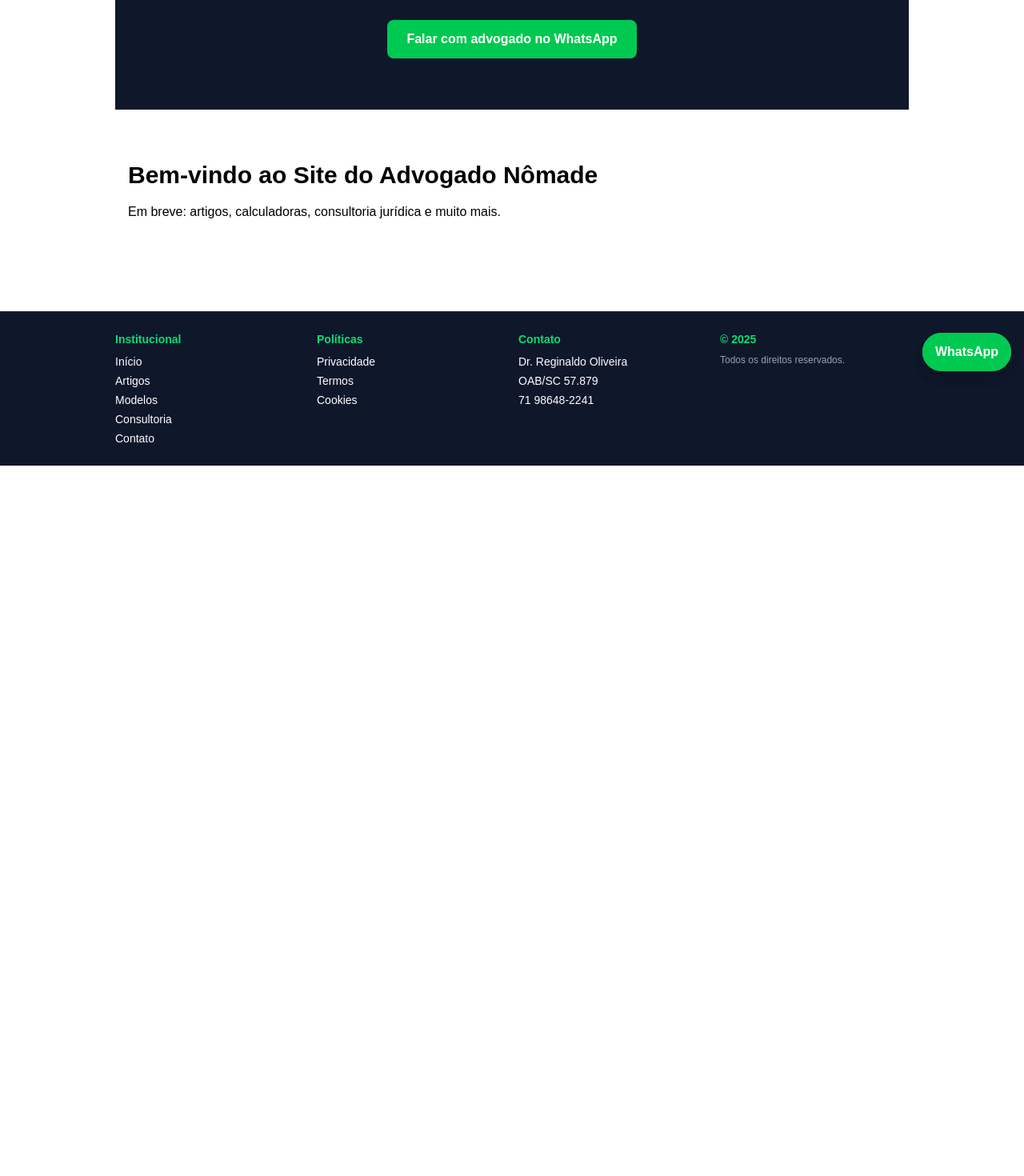
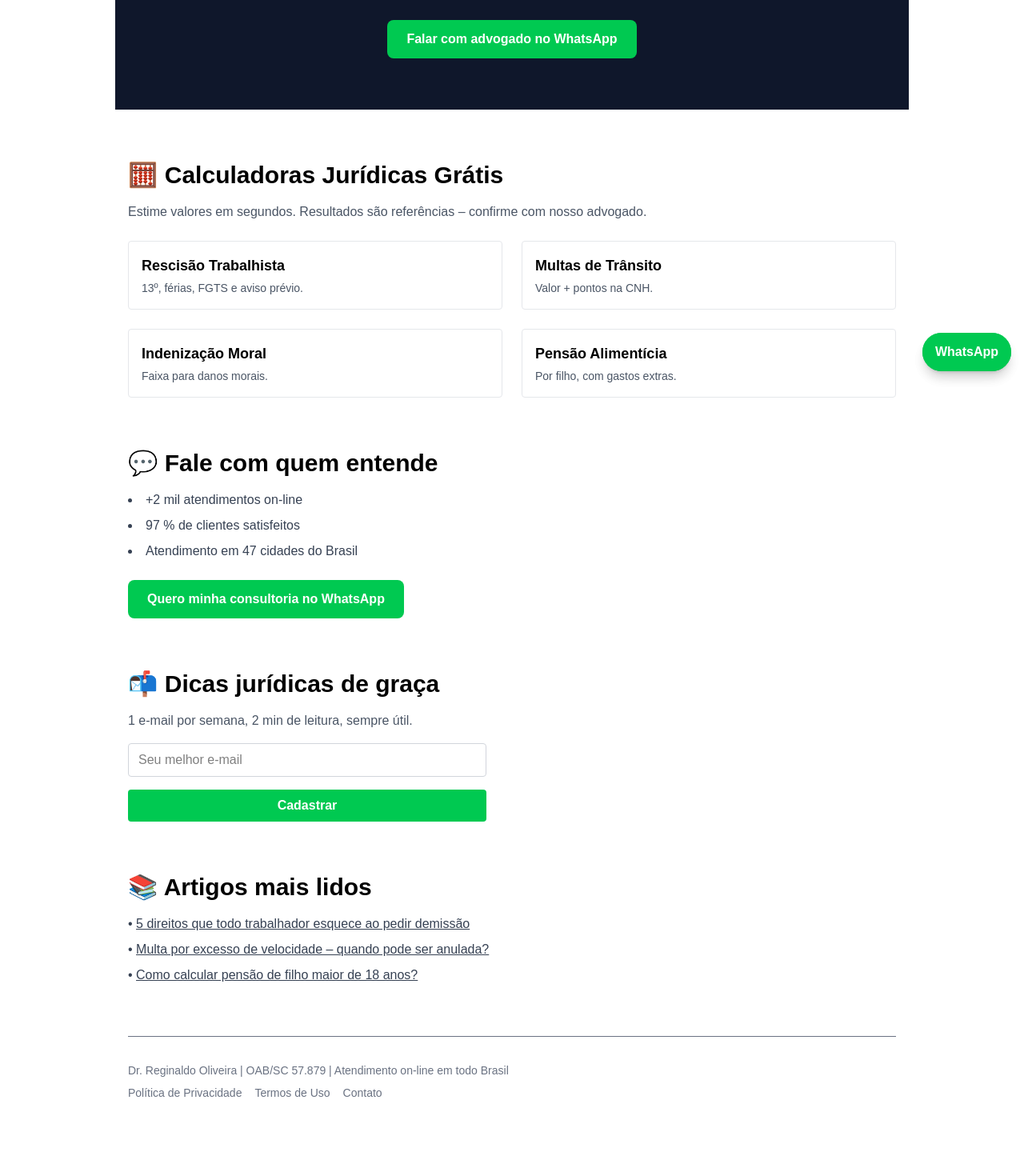
Before and after one commit to mestrereginaldo-site/advogadonomade1, a Next.js app: page / in a window 1280 px wide. Shown: the part 320-1790 px from the top of the page at 80% size. Before the commit the page ends 902 px from the top, so only its background shows below. Built offline with nearby package versions, Linux system fonts and the light colour scheme.

Commit message:
Update page.tsx

```diff
--- a/app/page.tsx
+++ b/app/page.tsx
@@ -4,32 +4,137 @@ import Link from "next/link";
 export default function Home() {
   return (
     <>
-      {/* BANNER ESCURO (único) */}
+      {/* BANNER ESCURO (hero) */}
       <section className="w-full bg-slate-900 text-white">
         <div className="max-w-5xl mx-auto px-4 py-16 text-center">
           <h1 className="text-4xl md:text-6xl font-bold mb-4">Advogado Nômade</h1>
           <p className="text-lg md:text-xl mb-6">Direito de qualquer lugar, para qualquer pessoa, a qualquer hora.</p>
           <p className="mb-8 text-amber-400">📍 Hoje atendendo de <span className="font-semibold">Florianópolis/SC</span> → resposta em 5 min</p>
-          <Link href="https://wa.me/5571986482241?text=Preciso%20de%20um%20advogado%20agora" className="inline-block bg-green-500 hover:bg-green-600 text-white font-semibold py-3 px-6 rounded-lg">
+          <Link
+            href="https://wa.me/5571986482241?text=Preciso%20de%20um%20advogado%20agora"
+            className="inline-block bg-green-500 hover:bg-green-600 text-white font-semibold py-3 px-6 rounded-lg"
+          >
             Falar com advogado no WhatsApp
           </Link>
         </div>
       </section>
 
-      {/* CORPO BRANCO (depois do menu) */}
+      {/* CORPO BRANCO (conteúdo novo) */}
       <section className="w-full bg-white text-black">
-        <div className="max-w-5xl mx-auto px-4 py-16">
-          <h2 className="text-3xl font-bold mb-4">Bem-vindo ao Site do Advogado Nômade</h2>
-          <p className="mb-4">Em breve: artigos, calculadoras, consultoria jurídica e muito mais.</p>
+        <div className="max-w-5xl mx-auto px-4 py-16 space-y-16">
+
+          {/* Bloco 1 – Calculadoras */}
+          <div>
+            <h2 className="text-3xl font-bold mb-4">🧮 Calculadoras Jurídicas Grátis</h2>
+            <p className="mb-6 text-gray-600">Estime valores em segundos. Resultados são referências – confirme com nosso advogado.</p>
+            <div className="grid grid-cols-1 md:grid-cols-2 gap-6">
+              <CardLink
+                title="Rescisão Trabalhista"
+                desc="13º, férias, FGTS e aviso prévio."
+                href="/calculadoras"
+              />
+              <CardLink
+                title="Multas de Trânsito"
+                desc="Valor + pontos na CNH."
+                href="/calculadoras"
+              />
+              <CardLink
+                title="Indenização Moral"
+                desc="Faixa para danos morais."
+                href="/calculadoras"
+              />
+              <CardLink
+                title="Pensão Alimentícia"
+                desc="Por filho, com gastos extras."
+                href="/calculadoras"
+              />
+            </div>
+          </div>
+
+          {/* Bloco 2 – Provas sociais */}
+          <div>
+            <h2 className="text-3xl font-bold mb-4">💬 Fale com quem entende</h2>
+            <ul className="list-disc list-inside text-gray-700 space-y-2 mb-6">
+              <li>+2 mil atendimentos on-line</li>
+              <li>97 % de clientes satisfeitos</li>
+              <li>Atendimento em 47 cidades do Brasil</li>
+            </ul>
+            <Link
+              href="https://wa.me/5571986482241?text=Quero%20minha%20consultoria%20jur%C3%ADdica"
+              className="inline-block bg-green-500 hover:bg-green-600 text-white font-semibold py-3 px-6 rounded-lg"
+            >
+              Quero minha consultoria no WhatsApp
+            </Link>
+          </div>
+
+          {/* Bloco 3 – Newsletter */}
+          <div>
+            <h2 className="text-3xl font-bold mb-4">📬 Dicas jurídicas de graça</h2>
+            <p className="mb-4 text-gray-600">1 e-mail por semana, 2 min de leitura, sempre útil.</p>
+            <form
+              action="https://api.staticforms.xyz/submit"
+              method="POST"
+              className="space-y-4 max-w-md"
+            >
+              <input type="hidden" name="accessKey" value="SUA-ACCESS-KEY-STATICFORMS" />
+              <input
+                type="email"
+                name="email"
+                placeholder="Seu melhor e-mail"
+                required
+                className="w-full px-3 py-2 border border-gray-300 rounded bg-white text-black"
+              />
+              <button
+                type="submit"
+                className="w-full bg-green-500 hover:bg-green-600 text-white font-semibold py-2 rounded"
+              >
+                Cadastrar
+              </button>
+            </form>
+          </div>
+
+          {/* Bloco 4 – Artigos em destaque */}
+          <div>
+            <h2 className="text-3xl font-bold mb-4">📚 Artigos mais lidos</h2>
+            <ul className="space-y-2 text-gray-700">
+              <li>• <Link className="underline hover:text-green-600" href="/artigos/direitos-demissao">5 direitos que todo trabalhador esquece ao pedir demissão</Link></li>
+              <li>• <Link className="underline hover:text-green-600" href="/artigos/multa-velocidade">Multa por excesso de velocidade – quando pode ser anulada?</Link></li>
+              <li>• <Link className="underline hover:text-green-600" href="/artigos/pensao-maior-idade">Como calcular pensão de filho maior de 18 anos?</Link></li>
+            </ul>
+          </div>
+
+          {/* Bloco 5 – Rodapé interno */}
+          <div className="text-sm text-gray-500 border-t pt-8">
+            <p>Dr. Reginaldo Oliveira | OAB/SC 57.879 | Atendimento on-line em todo Brasil</p>
+            <div className="flex gap-4 mt-2">
+              <Link className="hover:text-green-600" href="/privacidade">Política de Privacidade</Link>
+              <Link className="hover:text-green-600" href="/termos">Termos de Uso</Link>
+              <Link className="hover:text-green-600" href="/contato">Contato</Link>
+            </div>
+          </div>
         </div>
       </section>
 
       {/* BOTÃO WHATSAPP FLUTUANTE */}
       <div className="fixed bottom-4 right-4 z-50">
-        <a href="https://wa.me/5571986482241?text=Preciso%20de%20um%20advogado%20agora" className="inline-flex items-center gap-2 bg-green-500 hover:bg-green-600 text-white font-semibold py-3 px-4 rounded-full shadow-lg">
+        <a
+          href="https://wa.me/5571986482241?text=Preciso%20de%20um%20advogado%20agora"
+          className="inline-flex items-center gap-2 bg-green-500 hover:bg-green-600 text-white font-semibold py-3 px-4 rounded-full shadow-lg"
+        >
           WhatsApp
         </a>
       </div>
     </>
   );
 }
+
+// ---------- COMPONENTE AUXILIAR ----------
+
+function CardLink({ title, desc, href }: { title: string; desc: string; href: string }) {
+  return (
+    <Link href={href} className="block border border-gray-200 rounded p-4 hover:shadow-md transition">
+      <h3 className="text-lg font-bold mb-1">{title}</h3>
+      <p className="text-sm text-gray-600">{desc}</p>
+    </Link>
+  );
+}
```
